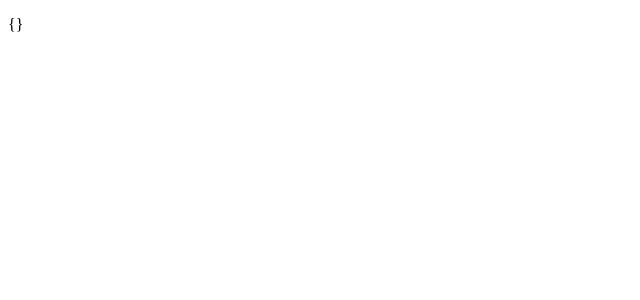
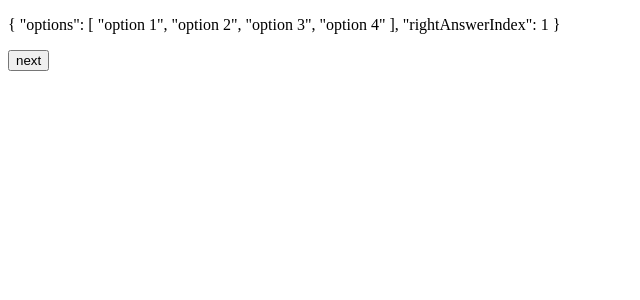
Before and after one commit to nirtamir2/quiz, a Vue app: page / in a window 1280 px wide. Shown: the top 300 px of the page, without its empty margins (0-640 px from the left). Built offline with nearby package versions, Linux system fonts and the light colour scheme.

Commit message:
emit answer when user press next button and get the next question

```diff
--- a/src/App.vue
+++ b/src/App.vue
@@ -1,10 +1,11 @@
 <template>
   <div id="app">
-    <question :question="question"/>
+    <question :question="question" @answer="saveAnswer"/>
   </div>
 </template>
 
 <script>
+import { getQuestion } from '@/services/question.js'
 import Question from './components/Question.vue'
 
 export default {
@@ -14,7 +15,16 @@ export default {
   },
   data() {
     return {
-      question: {}
+      questionIndex: 1,
+      question: getQuestion(1),
+      answers: []
+    }
+  },
+  methods: {
+    saveAnswer(answer) {
+      this.answers.push(answer)
+      this.questionIndex++
+      this.question = getQuestion(this.questionIndex)
     }
   }
 }
--- a/src/components/Question.vue
+++ b/src/components/Question.vue
@@ -1,6 +1,9 @@
 <template>
   <div>
+    <form @submit.prevent="answerQuestion">
     <p>{{question}}</p>
+    <button type="submit">next</button>
+    </form>
   </div>
 </template>
 
@@ -9,6 +12,11 @@ export default {
   name: 'Question',
   props: {
     question: {type: Object, required: true}
+  },
+  methods: {
+    answerQuestion() {
+      this.$emit('answer', null)
+    }
   }
 }
 </script>
```
